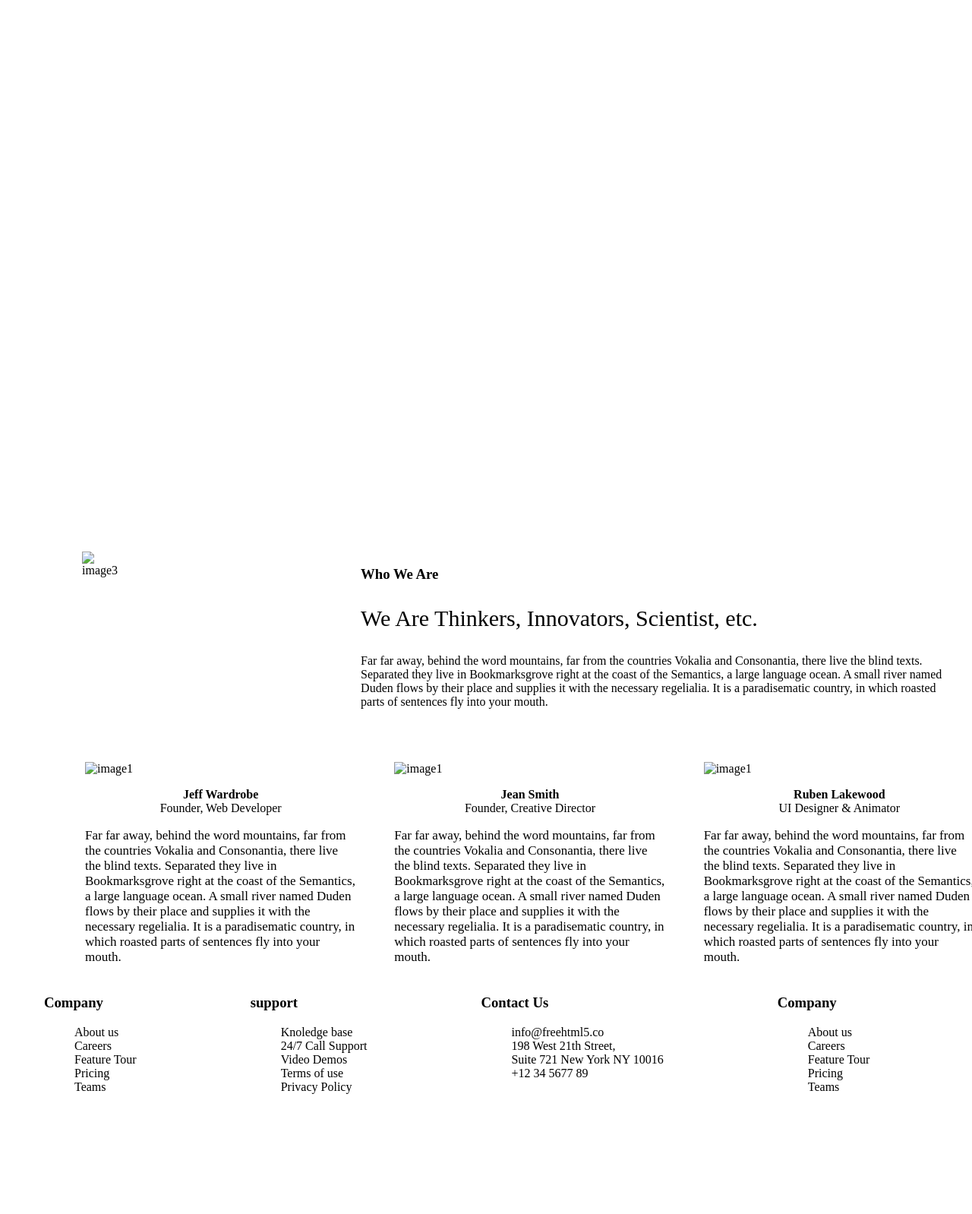
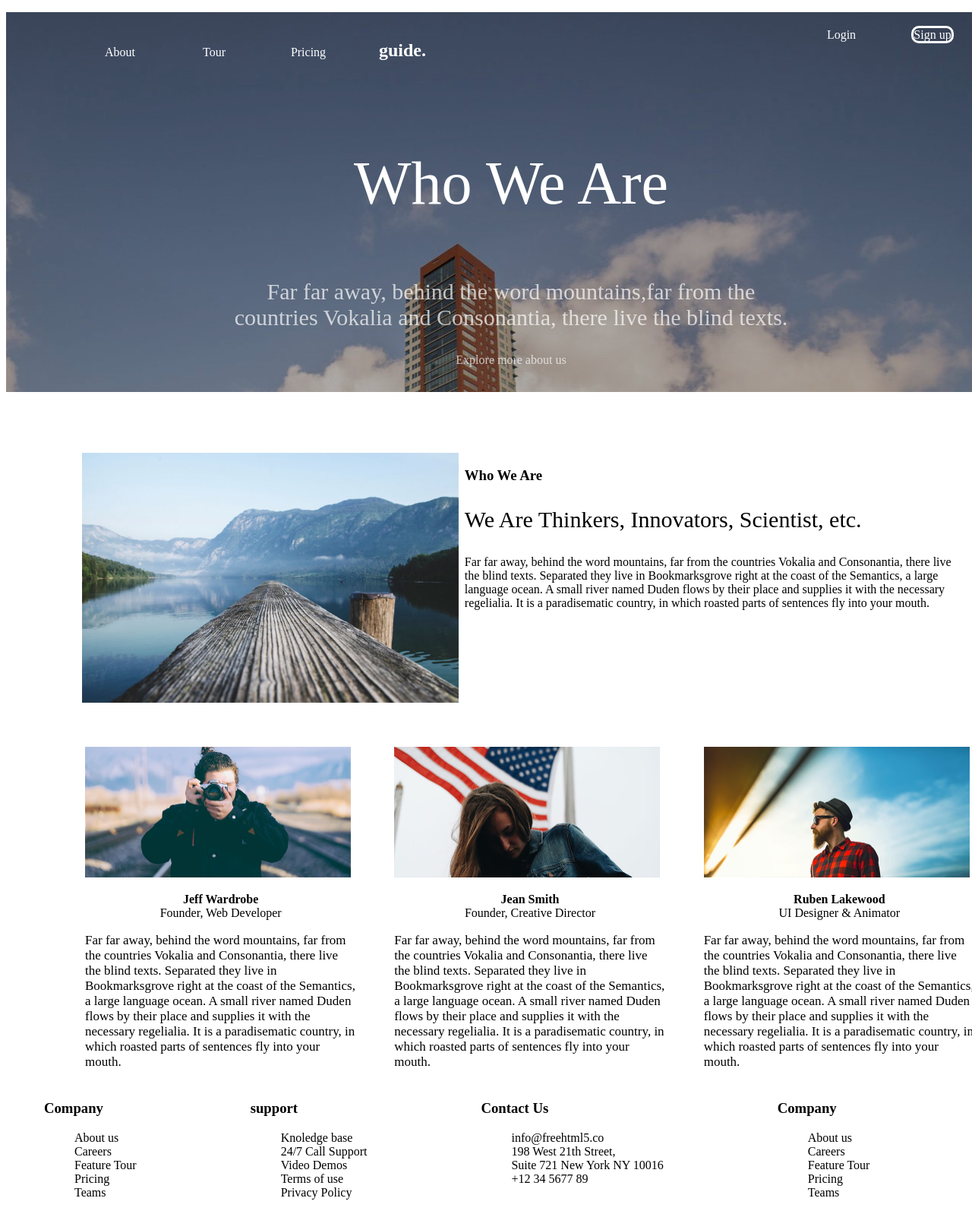
Before and after one commit to Jessica276/project-web, a plain HTML site: page pages/about.html in a window 1280 px wide. Shown: the top 1598 px of the page at 76% size. Before the commit the page ends 1464 px from the top, so only its background shows below. Drawn offline with Linux system fonts and the light colour scheme; files that its build step writes are made by us from their sources.

Commit message:
modification

```diff
--- a/assets/styles/about.css
+++ b/assets/styles/about.css
@@ -14,11 +14,11 @@ a{
     border-radius: 10px 10px 10px 10px;
 }
 .bloc{
-    background-image: url("pdc3.jpg");
+    background-image: url("../images/pdc3.jpg");
     background-attachment: fixed;
     background-position: top center;
     width: 100%;
-    height: 630px;
+    height: 500px;
     margin-left: 0px;
 }
 .btn{
--- a/assets/styles/pricing.css
+++ b/assets/styles/pricing.css
@@ -11,10 +11,10 @@ a{
     font-family: 'Times New Roman', Times, serif;
 }
 .rgt{
-    border-radius: 10px 10px 10px 10px;
+    border-radius: 20px 15px 15px 15px;
 }
 .bloc{
-    background-image: url("pdc2.jpg");
+    background-image: url("../images/pdc2.jpg");
     background-attachment: fixed;
     background-position: top center;
     width: 100%;
--- a/assets/styles/tour.css
+++ b/assets/styles/tour.css
@@ -14,11 +14,11 @@ a{
     border-radius: 10px 10px 10px 10px;
 }
 .bloc{
-    background-image: url("pdc2.jpg");
+    background-image: url("../images/pdc2.jpg");
     background-attachment: fixed;
     background-position: top center;
     width: 100%;
-    height: 570px;
+    height: 500px;
     margin-left: 0px;
 }
 .btn{
--- a/pages/about.html
+++ b/pages/about.html
@@ -4,7 +4,7 @@
         <meta charset = "UTF-8" />
         <meta http-equiv="X-UA-Compatible" content="IE-edge">
         <meta name="viewport" content="width=device-width, initial-scale=1.0">
-        <link rel = "stylesheet" href="about.css" />
+        <link rel = "stylesheet" href="../assets/styles/about.css" />
         <title>About</title>
     </head>
     <body>
@@ -15,7 +15,7 @@
                             <li><a href="about.html"target="_blank">About</a></li>
                             <li><a href="tour.html"target="_blank">Tour</a></li>
                             <li><a href="pricing.html"target="_blank">Pricing</a></li>
-                            <li><h1 class="gui"><a href="guide.html">guide.</a></h1></li>
+                            <li><h1 class="gui"><a href="../index.html">guide.</a></h1></li>
                             <li class="droite"><a href="sign.html"target="_blank" class="rgt">Sign up</a></li>
                             <li class="droite"><a href="login.html"target="_blank">Login</a></li>
                         </ul>
@@ -33,7 +33,7 @@
         </div>
         <div id="para">
             <div>
-                <img src="img3.jpg" alt="image3"/>
+                <img src="../assets/images/img3.jpg" alt="image3"/>
             </div>
             <div class="pax">
                 <h3>Who We Are</h3>
@@ -43,7 +43,7 @@
         </div>
         <div id="division">
             <div>
-                <img src="person5.jpg" alt="image1"/>
+                <img src="../assets/images/person5.jpg" alt="image1"/>
               <p class="fast"><strong>Jeff Wardrobe</strong>
                 <br/>Founder, Web Developer<br/>
             </p><p class="far">Far far away, behind the word mountains, far from the countries Vokalia and Consonantia, there live the blind texts. Separated they live in Bookmarksgrove right at the coast of the Semantics, a large language ocean. A small river named Duden flows by their place and supplies it with the necessary regelialia. It is a paradisematic country, in which roasted parts of sentences fly into your mouth.
@@ -51,7 +51,7 @@
                 </p>
             </div>
             <div>
-                <img src="person6.jpg" alt="image1"/>
+                <img src="../assets/images/person6.jpg" alt="image1"/>
                 <p class="fast"><strong>Jean Smith</strong>
                     <br/>Founder, Creative Director<br/>
                 </p><p class="far">Far far away, behind the word mountains, far from the countries Vokalia and Consonantia, there live the blind texts. Separated they live in Bookmarksgrove right at the coast of the Semantics, a large language ocean. A small river named Duden flows by their place and supplies it with the necessary regelialia. It is a paradisematic country, in which roasted parts of sentences fly into your mouth.
@@ -59,7 +59,7 @@
 
             </div>
             <div>
-                <img src="person7.jpg" alt="image1"/>
+                <img src="../assets/images/person7.jpg" alt="image1"/>
                 <p class="fast"><strong>Ruben Lakewood</strong>
                     <br/>UI Designer & Animator<br/>
                 </p><p class="far">Far far away, behind the word mountains, far from the countries Vokalia and Consonantia, there live the blind texts. Separated they live in Bookmarksgrove right at the coast of the Semantics, a large language ocean. A small river named Duden flows by their place and supplies it with the necessary regelialia. It is a paradisematic country, in which roasted parts of sentences fly into your mouth.
```
Also changed, not shown: pages/pricing.html (+2 -2 lines), pages/tour.html (+2 -2 lines).
